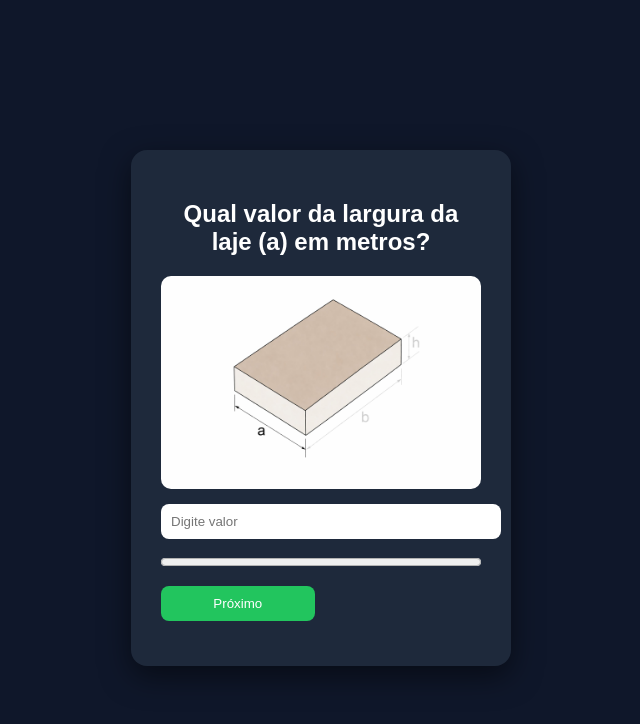
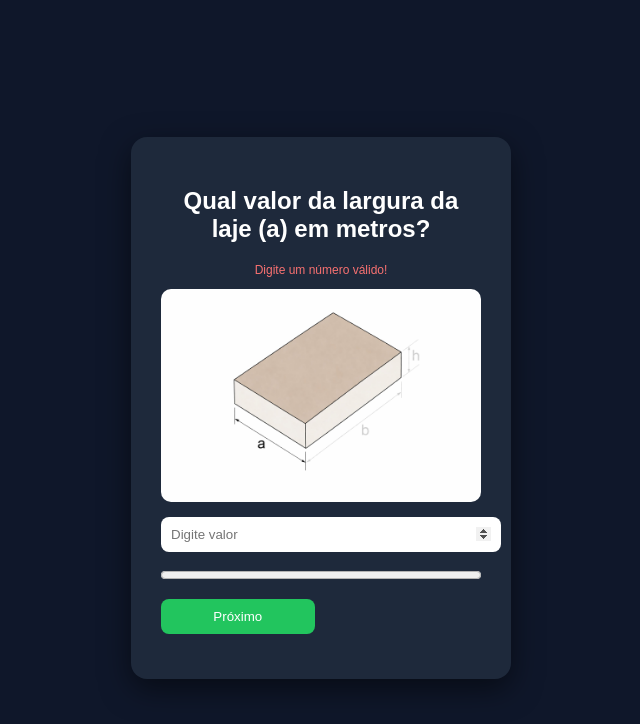
Before and after one commit to Francisco-Paulino-Arruda-Filho/App-Calculo-Lajes, an Electron app: page index.html in a window 800 px wide. Both pictures are taken after a click on the button "Próximo". Shown: the whole page, without its empty margins (79-719 px from the left). Drawn offline with Linux system fonts and the light colour scheme.

Commit message:
mudando mensagem de erro

```diff
--- a/index.html
+++ b/index.html
@@ -69,6 +69,7 @@
 
 <div class="card">
   <h2 id="titulo"></h2>
+  <p id="erro" style="color:#f87171; font-size:12px; display:none;"></p>
   <img id="imagem" style="width:100%; margin-top:10px; border-radius:10px; display:none;" />
 
   <input id="input" type="number" placeholder="Digite valor" />
--- a/renderer.js
+++ b/renderer.js
@@ -5,7 +5,7 @@ const campos = [
   { key: "b", label: "Qual valor do comprimento da laje (b) em metros?" },
   { key: "h", label: "Qual valor da espessura da laje (h) em metros?" },
   { key: "v", label: "Qual valor do coeficiente de Poisson (v)?" },
-  { key: "e", label: "Qual valor do módulo de elasticidade (E)?" },
+  { key: "e", label: "Qual valor do módulo de elasticidade em kN/m² (E)?" },
   { key: "p", label: "Qual valor da carga em kN/m² (p₀)?" }
 ];
 
@@ -60,6 +60,7 @@ function atualizarTela() {
     btnVoltar.style.display = "none";
     btnProximo.innerText = "Reiniciar";
   }
+  input.focus();
 }
 
 window.proximo = function () {
@@ -67,9 +68,13 @@ window.proximo = function () {
     const valor = parseFloat(input.value);
 
     if (isNaN(valor)) {
-      alert("Digite um número válido!");
+      erro.innerText = "Digite um número válido!";
+      erro.style.display = "block";
+      input.focus();
       return;
     }
+
+    erro.style.display = "none";
 
     valores[campos[passoAtual].key] = valor;
     passoAtual++;
```
